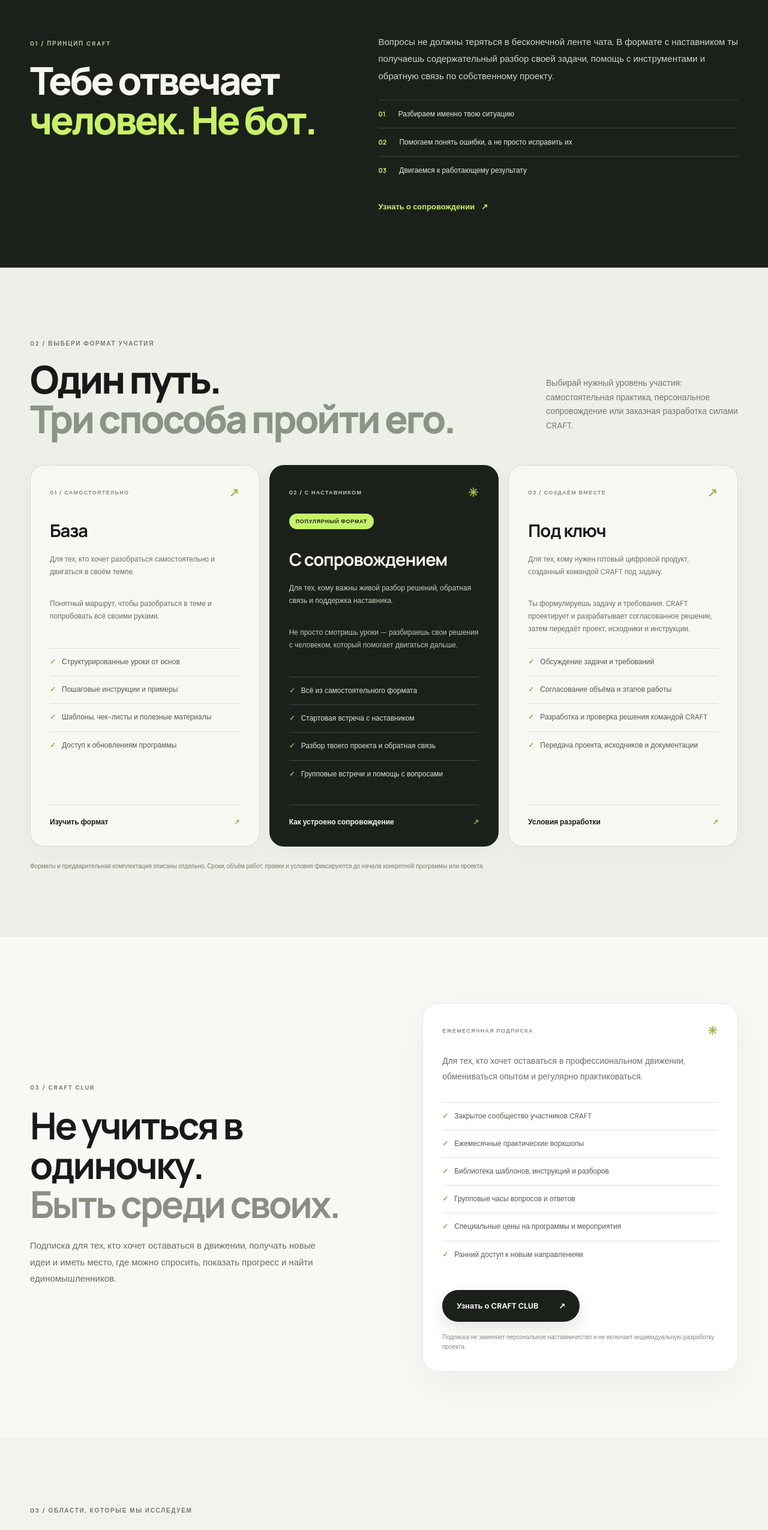
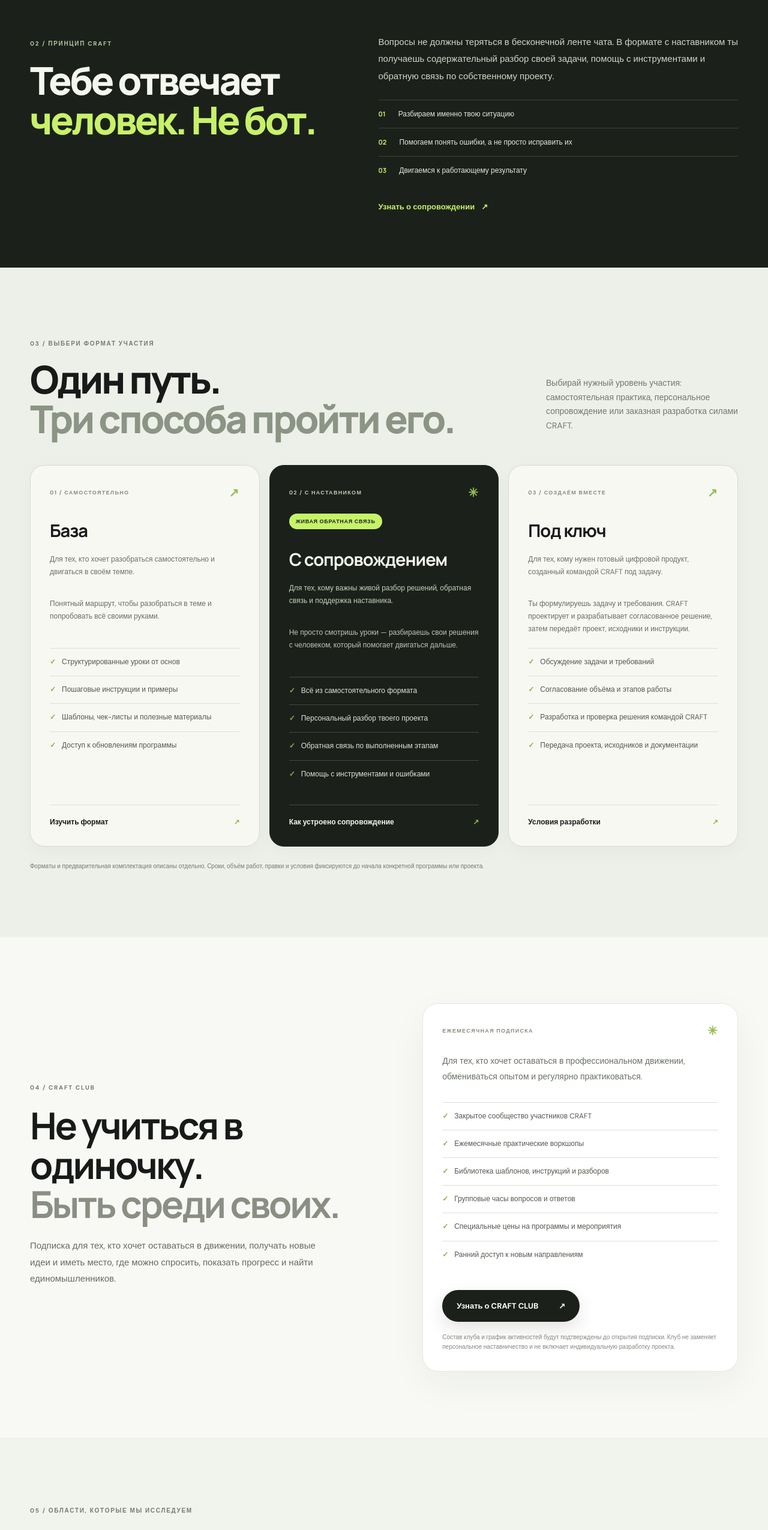
Before and after one commit to v8nwyrwdjs-boop/craft-platform, a Next.js app: page / in a window 1280 px wide. Shown: the part 2016-4566 px from the top of the page at 60% size. Built offline with nearby package versions, Linux system fonts and the light colour scheme.

Commit message:
copy(home): align mentorship promises and remove unverified popularity claim

```diff
--- a/app/page.tsx
+++ b/app/page.tsx
@@ -68,12 +68,12 @@ export default function Home() {
 
       <ProductShowcase />
 
-      <section className="human-edge-section"><div className="wrap human-edge-grid"><div><p className="eyebrow">01 / ПРИНЦИП CRAFT</p><h2>Тебе отвечает<br /><em>человек. Не бот.</em></h2></div><div className="human-edge-copy"><p>Вопросы не должны теряться в бесконечной ленте чата. В формате с наставником ты получаешь содержательный разбор своей задачи, помощь с инструментами и обратную связь по собственному проекту.</p><div className="human-edge-points"><span><b>01</b> Разбираем именно твою ситуацию</span><span><b>02</b> Помогаем понять ошибки, а не просто исправить их</span><span><b>03</b> Двигаемся к работающему результату</span></div><a className="text-link" href="/formats#mentorship">Узнать о сопровождении <span>↗</span></a></div></div></section>
+      <section className="human-edge-section"><div className="wrap human-edge-grid"><div><p className="eyebrow">02 / ПРИНЦИП CRAFT</p><h2>Тебе отвечает<br /><em>человек. Не бот.</em></h2></div><div className="human-edge-copy"><p>Вопросы не должны теряться в бесконечной ленте чата. В формате с наставником ты получаешь содержательный разбор своей задачи, помощь с инструментами и обратную связь по собственному проекту.</p><div className="human-edge-points"><span><b>01</b> Разбираем именно твою ситуацию</span><span><b>02</b> Помогаем понять ошибки, а не просто исправить их</span><span><b>03</b> Двигаемся к работающему результату</span></div><a className="text-link" href="/formats#mentorship">Узнать о сопровождении <span>↗</span></a></div></div></section>
 
       <section className="offers-section" id="formats">
         <div className="wrap">
           <div className="section-head offers-heading">
-            <div><p className="eyebrow">02 / ВЫБЕРИ ФОРМАТ УЧАСТИЯ</p><h2>Один путь.<br /><em>Три способа пройти его.</em></h2></div>
+            <div><p className="eyebrow">03 / ВЫБЕРИ ФОРМАТ УЧАСТИЯ</p><h2>Один путь.<br /><em>Три способа пройти его.</em></h2></div>
             <p>Выбирай нужный уровень участия: самостоятельная практика, персональное сопровождение или заказная разработка силами CRAFT.</p>
           </div>
           <div className="offer-grid">
@@ -87,11 +87,11 @@ export default function Home() {
             </article>
             <article className="offer-card offer-card-featured">
               <div className="offer-top"><span>02 / С НАСТАВНИКОМ</span><span className="offer-mark">✳</span></div>
-              <div className="offer-ribbon">ПОПУЛЯРНЫЙ ФОРМАТ</div>
+              <div className="offer-ribbon">ЖИВАЯ ОБРАТНАЯ СВЯЗЬ</div>
               <h3>С сопровождением</h3>
               <p className="offer-fit">Для тех, кому важны живой разбор решений, обратная связь и поддержка наставника.</p>
               <p className="offer-summary">Не просто смотришь уроки — разбираешь свои решения с человеком, который помогает двигаться дальше.</p>
-              <ul><li>Всё из самостоятельного формата</li><li>Стартовая встреча с наставником</li><li>Разбор твоего проекта и обратная связь</li><li>Групповые встречи и помощь с вопросами</li></ul>
+              <ul><li>Всё из самостоятельного формата</li><li>Персональный разбор твоего проекта</li><li>Обратная связь по выполненным этапам</li><li>Помощь с инструментами и ошибками</li></ul>
               <a className="offer-link" href="/formats#mentorship">Как устроено сопровождение <b>↗</b></a>
             </article>
             <article className="offer-card">
@@ -109,13 +109,13 @@ export default function Home() {
 
       <section className="membership-section" id="membership">
         <div className="wrap membership-grid">
-          <div><p className="eyebrow">03 / CRAFT CLUB</p><h2>Не учиться в одиночку.<br /><em>Быть среди своих.</em></h2><p className="membership-lead">Подписка для тех, кто хочет оставаться в движении, получать новые идеи и иметь место, где можно спросить, показать прогресс и найти единомышленников.</p></div>
+          <div><p className="eyebrow">04 / CRAFT CLUB</p><h2>Не учиться в одиночку.<br /><em>Быть среди своих.</em></h2><p className="membership-lead">Подписка для тех, кто хочет оставаться в движении, получать новые идеи и иметь место, где можно спросить, показать прогресс и найти единомышленников.</p></div>
           <article className="membership-card">
             <div className="offer-top"><span>ЕЖЕМЕСЯЧНАЯ ПОДПИСКА</span><span className="offer-mark">✳</span></div>
             <p className="membership-fit">Для тех, кто хочет оставаться в профессиональном движении, обмениваться опытом и регулярно практиковаться.</p>
             <ul><li>Закрытое сообщество участников CRAFT</li><li>Ежемесячные практические воркшопы</li><li>Библиотека шаблонов, инструкций и разборов</li><li>Групповые часы вопросов и ответов</li><li>Специальные цены на программы и мероприятия</li><li>Ранний доступ к новым направлениям</li></ul>
             <a className="button button-dark" href="/formats#club">Узнать о CRAFT CLUB <span>↗</span></a>
-            <small className="membership-note">Подписка не заменяет персональное наставничество и не включает индивидуальную разработку проекта.</small>
+            <small className="membership-note">Состав клуба и график активностей будут подтверждены до открытия подписки. Клуб не заменяет персональное наставничество и не включает индивидуальную разработку проекта.</small>
           </article>
         </div>
       </section>
@@ -123,7 +123,7 @@ export default function Home() {
       <section className="directions-section" id="directions">
         <div className="wrap">
           <div className="section-head">
-            <div><p className="eyebrow">03 / ОБЛАСТИ, КОТОРЫЕ МЫ ИССЛЕДУЕМ</p><h2>Найди своё<br /><em>направление.</em></h2></div>
+            <div><p className="eyebrow">05 / ОБЛАСТИ, КОТОРЫЕ МЫ ИССЛЕДУЕМ</p><h2>Найди своё<br /><em>направление.</em></h2></div>
             <p>От цифрового бизнеса и искусственного интеллекта до медиа и новых моделей торговли. Начать можно с любого уровня — основы разберём вместе.</p>
           </div>
           <div className="direction-showcase">
@@ -143,7 +143,7 @@ export default function Home() {
 
       <section className="manifesto-section" id="method">
         <div className="wrap manifesto-grid">
-          <div className="manifesto-aside"><p className="eyebrow">04 / ФИЛОСОФИЯ CRAFT</p><span className="manifesto-stamp">НЕ УЧИМ<br/>ВПУСТУЮ<span>✳</span></span></div>
+          <div className="manifesto-aside"><p className="eyebrow">06 / ФИЛОСОФИЯ CRAFT</p><span className="manifesto-stamp">НЕ УЧИМ<br/>ВПУСТУЮ<span>✳</span></span></div>
           <div className="manifesto-main">
             <h2>Здесь не заканчивают курс.<br /><em>Здесь создают свой продукт.</em></h2>
             <p>Главная идея CRAFT проста: знания должны превращаться в действие. Поэтому мы не ограничиваемся уроками и упражнениями — мы вместе с тобой проходим путь создания настоящего проекта. Ты понимаешь, почему принимаешь каждое решение, учишься на практике и видишь, как идея становится работающим продуктом.</p>
@@ -155,7 +155,7 @@ export default function Home() {
       <section className="journey-section">
         <div className="wrap">
           <div className="section-head">
-            <div><p className="eyebrow">05 / ОТ ИДЕИ ДО РЕЗУЛЬТАТА</p><h2>Шаг за шагом.<br /><em>Вместе с тобой.</em></h2></div>
+            <div><p className="eyebrow">07 / ОТ ИДЕИ ДО РЕЗУЛЬТАТА</p><h2>Шаг за шагом.<br /><em>Вместе с тобой.</em></h2></div>
             <p>Не нужно знать всё заранее. Мы выстраиваем понятный маршрут и помогаем двигаться вперёд на каждом этапе.</p>
           </div>
           <div className="journey-list">{stages.map(([number,title,description]) => (
@@ -166,13 +166,13 @@ export default function Home() {
 
       <section className="start-section">
         <div className="wrap start-grid">
-          <div><p className="eyebrow">06 / МОЖНО НАЧАТЬ С НУЛЯ</p><h2>Неважно,<br />что ты уже знаешь.<br /><em>Важно, что создашь.</em></h2></div>
+          <div><p className="eyebrow">08 / МОЖНО НАЧАТЬ С НУЛЯ</p><h2>Неважно,<br />что ты уже знаешь.<br /><em>Важно, что создашь.</em></h2></div>
           <div className="start-copy"><p>Никогда не программировал? Не знаешь, как устроен ИИ или цифровой бизнес? Это не повод откладывать идею. Мы начинаем с понятных основ, разбираем каждый шаг и постепенно переходим к практике.</p><div className="start-points"><span><b>01</b> Понятные объяснения без лишнего жаргона</span><span><b>02</b> Практика на собственном проекте</span><span><b>03</b> Поддержка и обратная связь по ходу работы</span></div><a className="text-link" href="/directions">Посмотреть направления <span>↗</span></a></div>
         </div>
       </section>
 
       <section className="apply wrap" id="join">
-        <div className="apply-panel"><p className="eyebrow">07 / ТВОЯ ИДЕЯ МОЖЕТ СТАТЬ ПРОЕКТОМ</p><h2>Давай создадим<br /><em>что-то настоящее.</em></h2><p>Изучи направления, выбери идею или приходи со своей. Следующий шаг — обсудить, что можно построить вместе.</p><a className="button button-light" href="/formats">Выбрать свой формат <span>↗</span></a><small>Программы находятся в стадии формирования. Конкретные условия и даты запуска будут опубликованы отдельно.</small></div>
+        <div className="apply-panel"><p className="eyebrow">09 / ТВОЯ ИДЕЯ МОЖЕТ СТАТЬ ПРОЕКТОМ</p><h2>Давай создадим<br /><em>что-то настоящее.</em></h2><p>Изучи направления, выбери идею или приходи со своей. Следующий шаг — обсудить, что можно построить вместе.</p><a className="button button-light" href="/formats">Выбрать свой формат <span>↗</span></a><small>Программы находятся в стадии формирования. Конкретные условия и даты запуска будут опубликованы отдельно.</small></div>
       </section>
 
       <footer className="footer wrap"><a className="brand" href="/">CRAFT<span>®</span></a><p>ШКОЛА ЦИФРОВЫХ ПРОДУКТОВ</p><span>© 2026 CRAFT. Создавай осмысленно.</span></footer>
```
